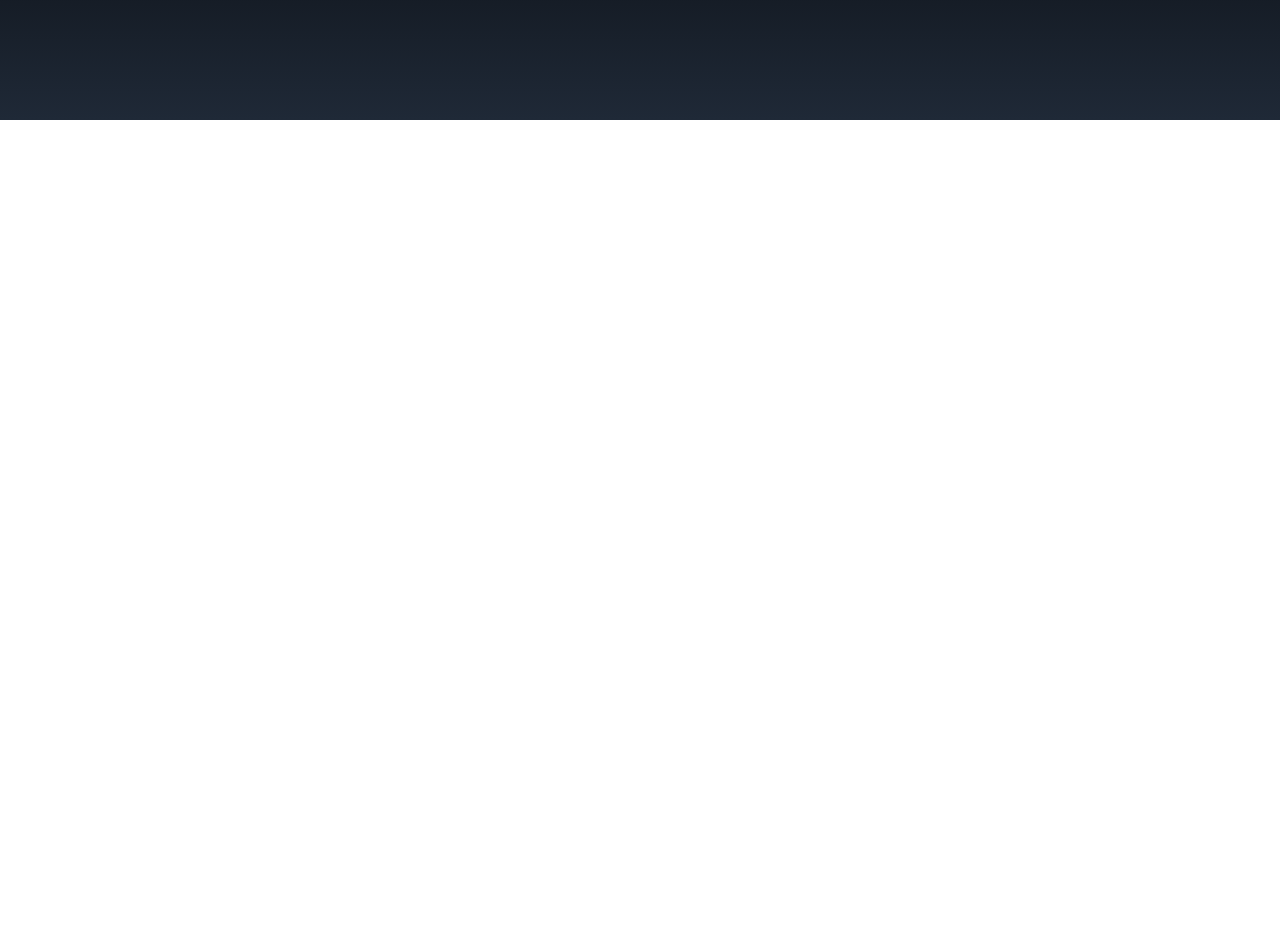
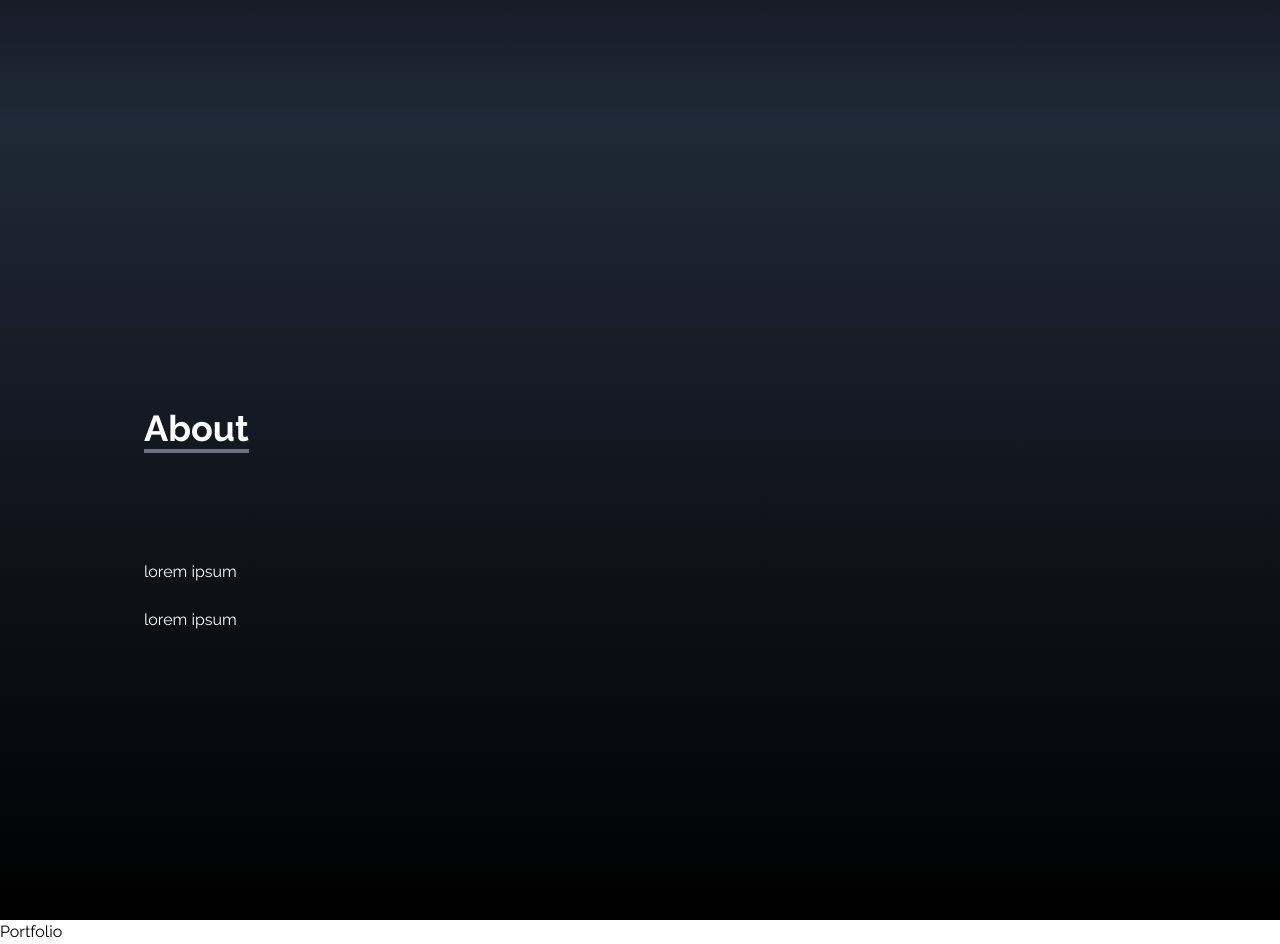
Before and after one commit to HobbesChiong/website, a React (Create React App) app in the folder my-app/: page / in a window 1280 px wide. Shown: the part 680-1624 px from the top of the page. Before the commit the page ends 800 px from the top, so only its background shows below. Built offline with nearby package versions, Linux system fonts and the light colour scheme.

Commit message:
forgot to stage for prev commit

```diff
--- a/my-app/src/App.js
+++ b/my-app/src/App.js
@@ -1,13 +1,16 @@
 import NavBar from './components/NavBar'
 import Home from './components/Home'
 import SocialLinks from './components/SocialLinks';
-
+import About from './components/About';
+import Portfolio from './components/Portfolio';
 
 function App() {
   return (
     <div>
       <NavBar />
       <Home/>
+      <About/>
+      <Portfolio />
       <SocialLinks/>
     </div>
   );
--- /dev/null
+++ b/my-app/src/components/About.jsx
@@ -0,0 +1,27 @@
+import React from 'react'
+
+const About = () => {
+  return (
+    <div name="about" className="w-full h-screen bg-gradient-to-b from-gray-800 to-black text-white">
+        <div className="max-w-screen-lg p-4 mx-auto flex flex-col justify-center w-full h-full">
+            <div className="pb-8">
+                <p className="text-4xl font-bold inline border-b-4 border-gray-500">
+                    About
+                </p>
+            </div>
+
+            <p className="text=xl mt-20">
+                lorem ipsum
+            </p>
+
+            <br />
+
+            <p className="text=xl">
+                lorem ipsum
+            </p>
+        </div>
+    </div>
+  )
+}
+
+export default About
```
